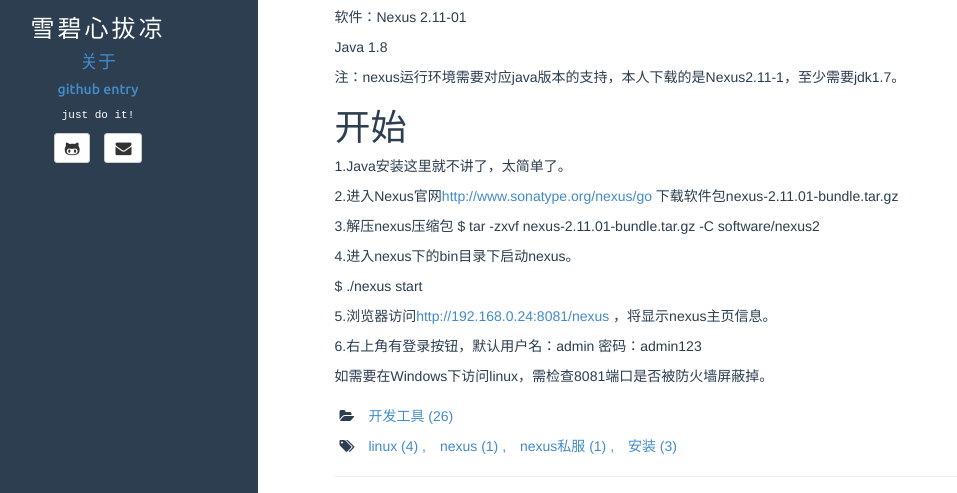
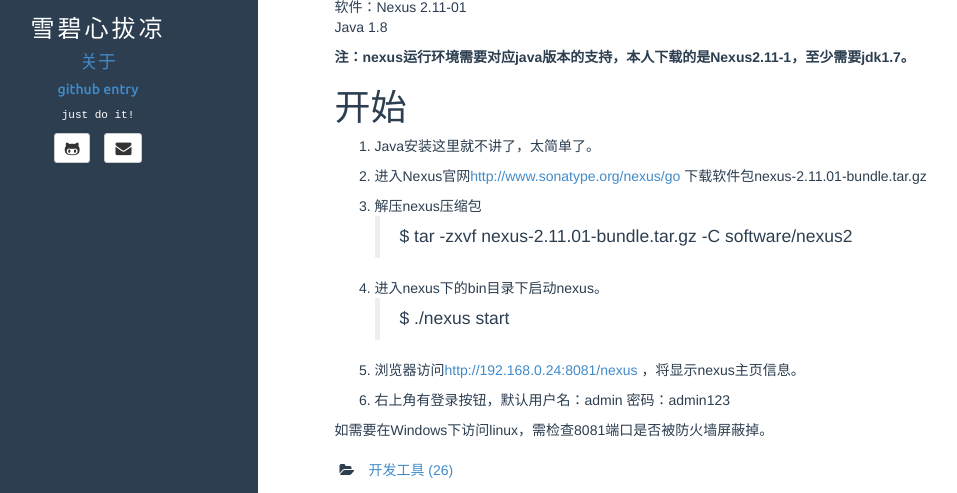
Before and after one commit to Alan3058/alan3058.github.io, a Jekyll site: the page built from _posts/2016-03-13-Linux下安装Nexus私服.md, in a window 1280 px wide and 1352 px high, cut to the strip 422-915 px from the top of the window. Shown: the whole strip, without its empty margins (62-1019 px from the left). Built offline with Jekyll 4.4.1, drawn with Linux system fonts in a browser that asks for light colours.

Commit message:
Update 2016-03-13-Linux下安装Nexus私服.md

```diff
--- a/_posts/2016-03-13-Linux下安装Nexus私服.md
+++ b/_posts/2016-03-13-Linux下安装Nexus私服.md
@@ -10,30 +10,27 @@ fullview: false
 玩过游戏的人都应该知道私服这玩意，同样使用过Maven的程序员哥哥妹妹都应该知道Nexus搭建私服这个事吧。maven其实是从中心服务器库去下载相关资料（如jar包，war包等），当我们通过Maven去添加一个jar包时，Maven会去中心服务器下载该jar包到本地。当一个公司里所有人都需要一个jar包时，所有人都去请求互联网，这时可能会导致公司带宽浪费。这是可以在公司设立一个私服Nexus，公司里所有人都不直接请求互联网，而是请求内网私服地址，当私服地址中没有该资料，私服地址再去请求互联网。这样可以有效降低公司网络带宽浪费，不仅如此，Nexus还是实现资料共享。
 
 # 环境
-
 操作系统：Linux centos6.5 64位
-
 软件：Nexus 2.11-01
-
 Java 1.8
 
-注：nexus运行环境需要对应java版本的支持，本人下载的是Nexus2.11-1，至少需要jdk1.7。
+**注：nexus运行环境需要对应java版本的支持，本人下载的是Nexus2.11-1，至少需要jdk1.7。**
 
 # 开始
 
-1.Java安装这里就不讲了，太简单了。
+1. Java安装这里就不讲了，太简单了。
 
-2.进入Nexus官网[http://www.sonatype.org/nexus/go](http://www.sonatype.org/nexus/go) 下载软件包nexus-2.11.01-bundle.tar.gz
+2. 进入Nexus官网[http://www.sonatype.org/nexus/go](http://www.sonatype.org/nexus/go) 下载软件包nexus-2.11.01-bundle.tar.gz
 
-3.解压nexus压缩包
-$ tar -zxvf nexus-2.11.01-bundle.tar.gz -C software/nexus2
+3. 解压nexus压缩包
+> $ tar -zxvf nexus-2.11.01-bundle.tar.gz -C software/nexus2
 
-4.进入nexus下的bin目录下启动nexus。
+4. 进入nexus下的bin目录下启动nexus。
 
-$ ./nexus start
+> $ ./nexus start
 
-5.浏览器访问[http://192.168.0.24:8081/nexus](http://192.168.0.24:8081/nexus) ，将显示nexus主页信息。
+5. 浏览器访问[http://192.168.0.24:8081/nexus](http://192.168.0.24:8081/nexus) ，将显示nexus主页信息。
 
-6.右上角有登录按钮，默认用户名：admin 密码：admin123
+6. 右上角有登录按钮，默认用户名：admin 密码：admin123
 
 如需要在Windows下访问linux，需检查8081端口是否被防火墙屏蔽掉。
```
